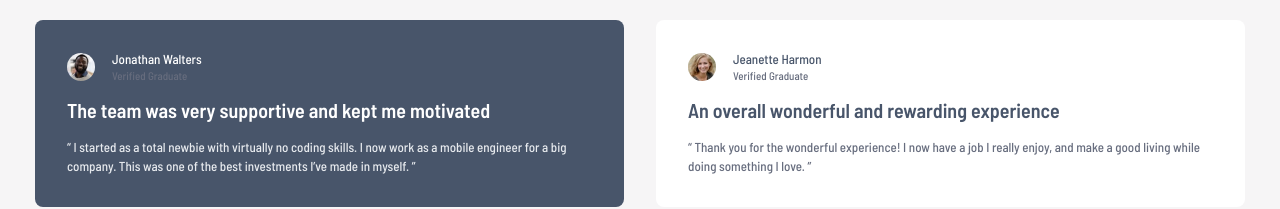
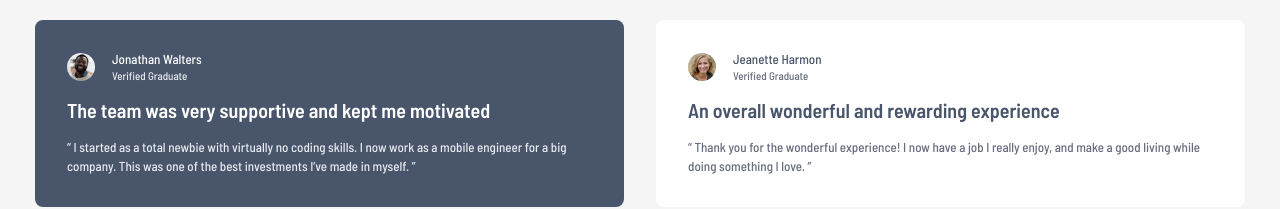
Before and after one commit to nerbertb/FEM-Testimonial-grid, a React (Vite) app: page / in a window 1280 px wide. Shown: the part 338-547 px from the top of the page. Built offline with nearby package versions, Linux system fonts and the light colour scheme.

Commit message:
fix: text-color Verified Graduate on Jonathan

```diff
--- a/src/components/Home.jsx
+++ b/src/components/Home.jsx
@@ -19,7 +19,6 @@ function Home() {
               <h4 className="text-[11px]/[110%] text-[#EDE4FF] barlow-semi-condensed-medium">
                 Verified Graduate
               </h4>
-
             </div>
             <div className="hidden sm:flex sm:absolute z-0 left-104">
               <img
@@ -60,7 +59,7 @@ function Home() {
               <h3 className="text-[13px]/[110%] text-white barlow-semi-condensed-medium">
                 Jonathan Walters
               </h3>
-              <h4 className="text-[11px]/[110%] text-[#676D7E] barlow-semi-condensed-medium">
+              <h4 className="text-[11px]/[110%] text-[#676D7E] sm:text-[#E7EAEE] barlow-semi-condensed-medium ">
                 Verified Graduate
               </h4>
             </div>
```
Lines whose indentation alone changed are shown as unchanged.
